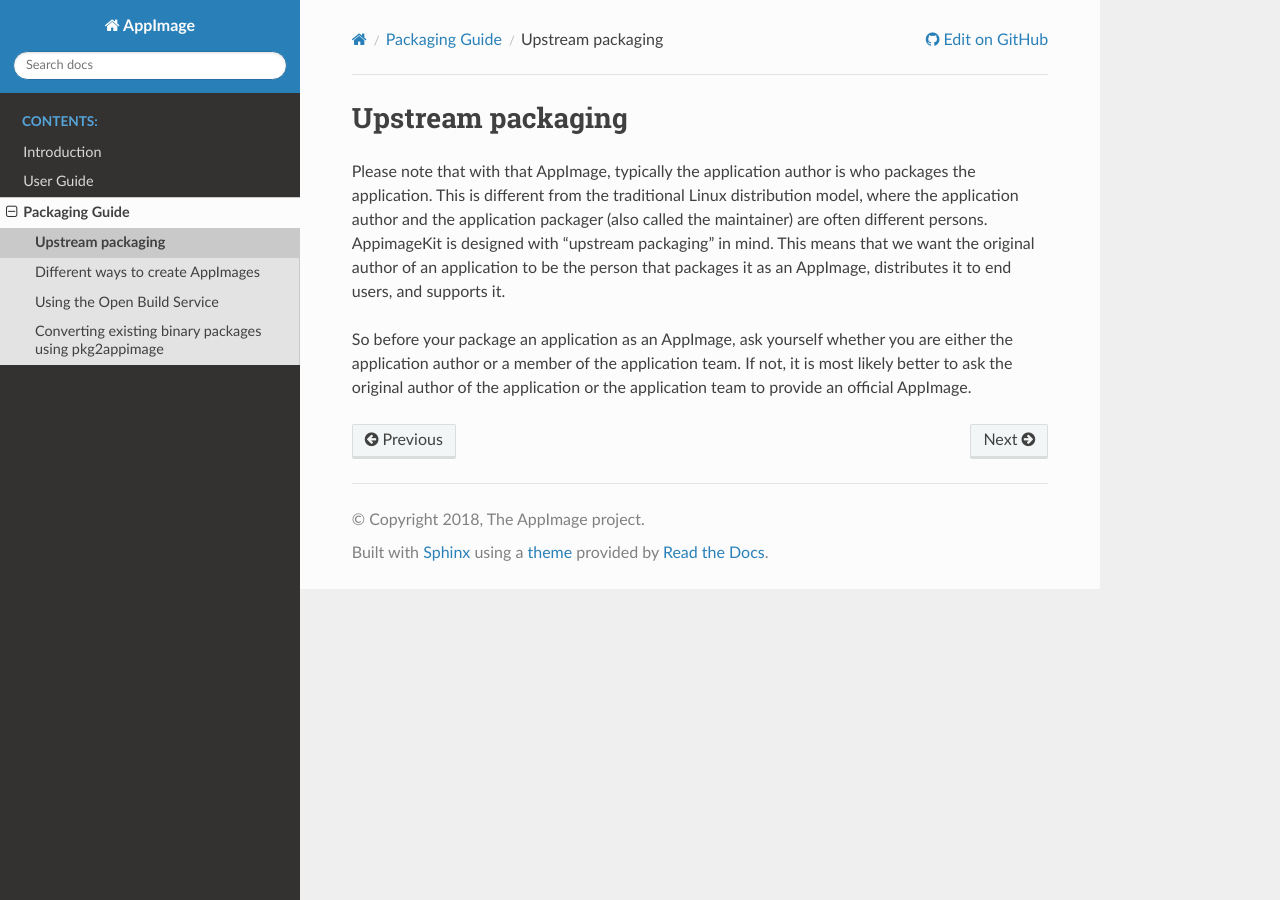
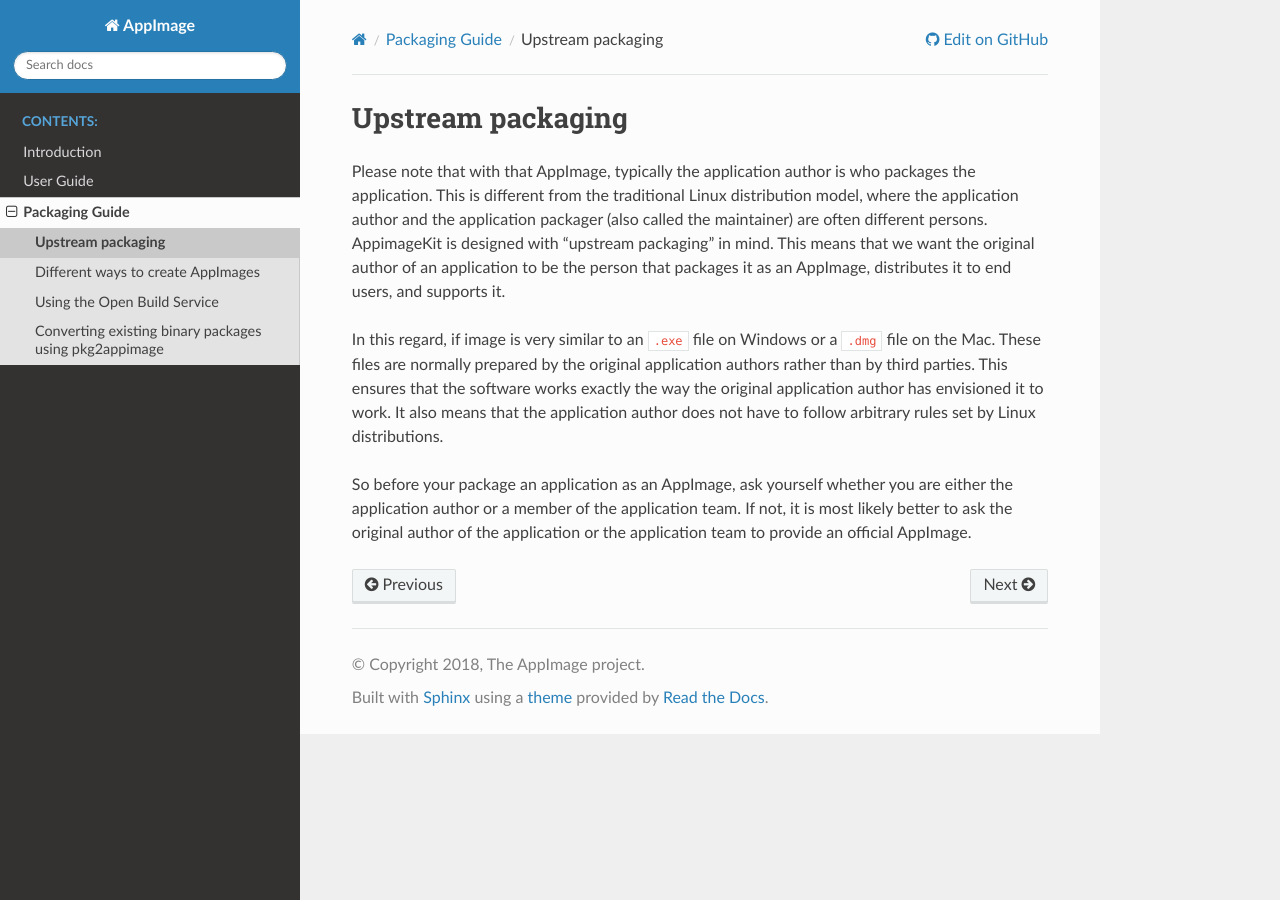
Before and after one commit to AppImage/docs.appimage.org, a Sphinx documentation site: the page built from source/packaging-guide/upstream.md, in a window 1280 px wide. Built offline with Sphinx 7.4.7 and the Read the Docs theme 2.0.0, drawn with Linux system fonts in a browser that asks for light colours; pages that are not in the unit, such as notebooks, are missing from menus.

Commit message:
Update upstream.md

```diff
--- a/source/packaging-guide/upstream.md
+++ b/source/packaging-guide/upstream.md
@@ -3,4 +3,6 @@
 Please note that with that AppImage, typically the application author is who packages the application. This is different from the traditional Linux distribution model, where the application author and the application packager (also called the maintainer) are often different persons.
 AppimageKit is designed with “upstream packaging” in mind. This means that we want the original author of an application to be the person that packages it as an AppImage, distributes it to end users, and supports it.
 
+In this regard, if image is very similar to an `.exe` file on Windows or a `.dmg` file on the Mac. These files are normally prepared by the original application authors rather than by third parties. This ensures that the software works exactly the way the original application author has envisioned it to work. It also means that the application author does not have to follow arbitrary rules set by Linux distributions.
+
 So before your package an application as an AppImage, ask yourself whether you are either the application author or a member of the application team. If not, it is most likely better to ask the original author of the application or the application team to provide an official AppImage.
```
